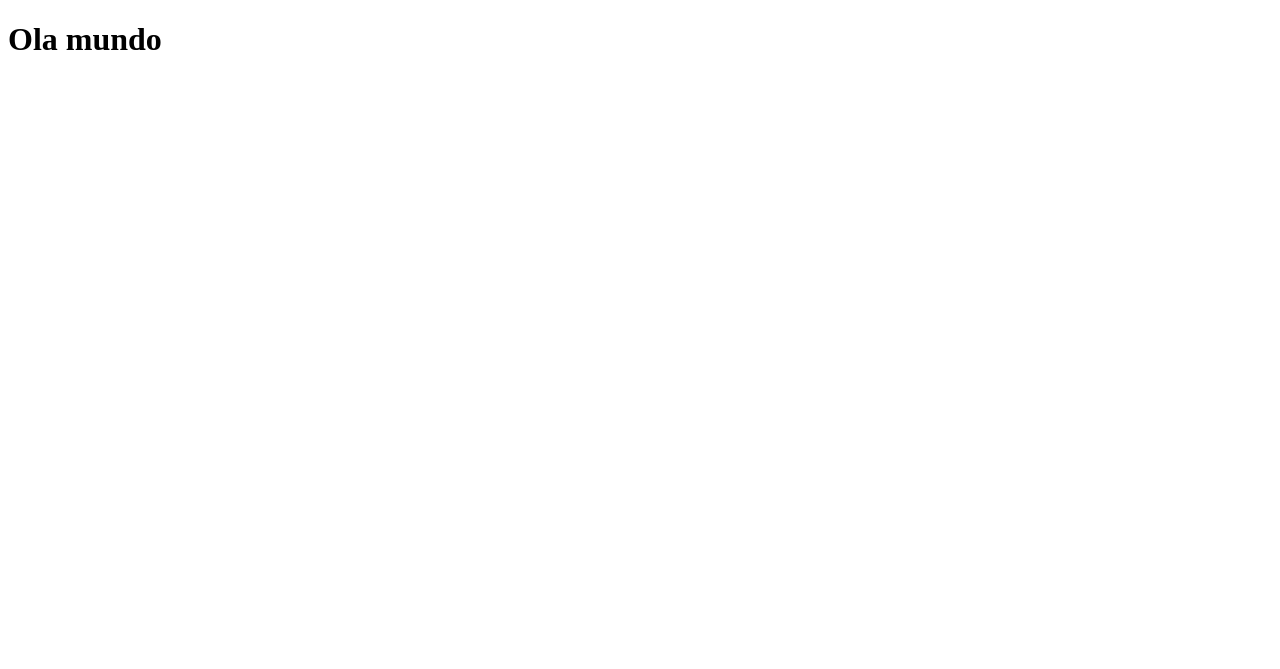
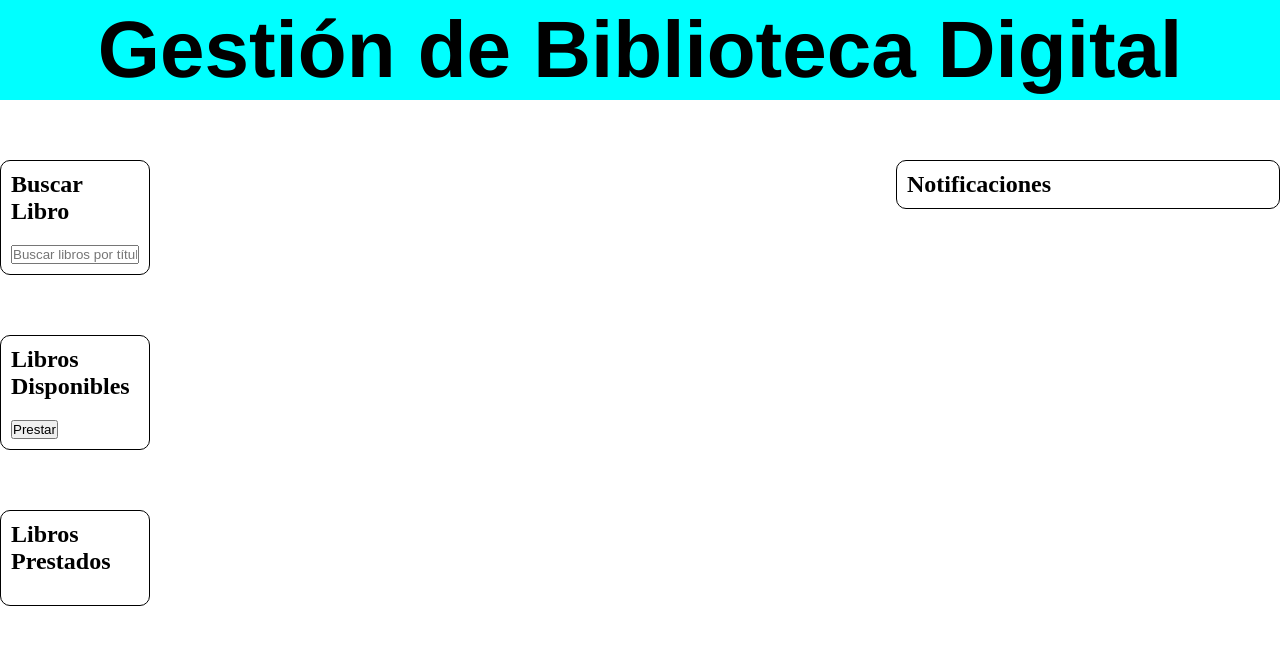
Before and after one commit to luis-sagx/Biblioteca, a plain HTML site: page index.html in a window 1280 px wide. Drawn offline with Linux system fonts and the light colour scheme.

Commit message:
Instructura sencilla

```diff
--- a/css/styles.css
+++ b/css/styles.css
@@ -0,0 +1,49 @@
+*{
+    box-sizing: border-box;
+    margin: 0;
+    padding: 0;
+}
+
+header{
+    background-color: aqua;
+    width: 100%;
+    height: 100px;
+    display: flex;
+    align-items: center;
+    justify-content: center;
+    font-size: 40px;
+    font-family: 'Franklin Gothic Medium', 'Arial Narrow', Arial, sans-serif;
+    color: black;
+    margin-bottom: 60px;
+
+}
+
+.principal{
+    display: flex;
+    flex-direction: row;
+    justify-content: space-between;
+    align-items: flex-start;
+    gap: 20px;
+}
+
+aside{
+    display: flex;
+    flex-direction: column;
+    gap: 20px;
+    width: 30%;
+    border: 1px solid black;
+    padding: 10px;
+    border-radius: 10px;
+    margin-bottom: 20px;
+}
+
+section{
+    display: flex;
+    flex-direction: column;
+    gap: 20px;
+    width: 70%;
+    border: 1px solid black;
+    padding: 10px;
+    border-radius: 10px;
+    margin-bottom: 60px;
+}
--- a/index.html
+++ b/index.html
@@ -1,11 +1,52 @@
 <!DOCTYPE html>
-<html lang="en">
+<html lang="es">
+
 <head>
     <meta charset="UTF-8">
     <meta name="viewport" content="width=device-width, initial-scale=1.0">
-    <title>Document</title>
+    <title>Gestión de Biblioteca</title>
+    <link rel="stylesheet" href="./css/styles.css">
 </head>
+
 <body>
-    <h1>Ola mundo</h1>
+
+
+    <header>
+        <h1>Gestión de Biblioteca Digital</h1>
+    </header>
+
+    <div class="principal">
+        <div>
+            <section>
+                <h2>Buscar Libro</h2>
+            <input type="text" id="filtro" placeholder="Buscar libros por título, autor o género">
+        </section>
+
+
+            <section>
+            <h2>Libros Disponibles</h2>
+
+                <div id="librosDisponibles">
+                    <button>Prestar</button>
+                </div>
+            </section>
+            <section>
+                <h2>Libros Prestados</h2>
+                <div id="librosPrestados"></div>
+            </section>
+
+
+        </div>
+        <aside>
+            <h2> Notificaciones</h2>
+            <div id="notificaciones" style="position: fixed; top: 10px; right: 10px; width: 300px; z-index: 1000;">
+        </aside>
+
+
+
+    </div>
+
+    <script src="./js/script.js"></script>
 </body>
+
 </html>
```
